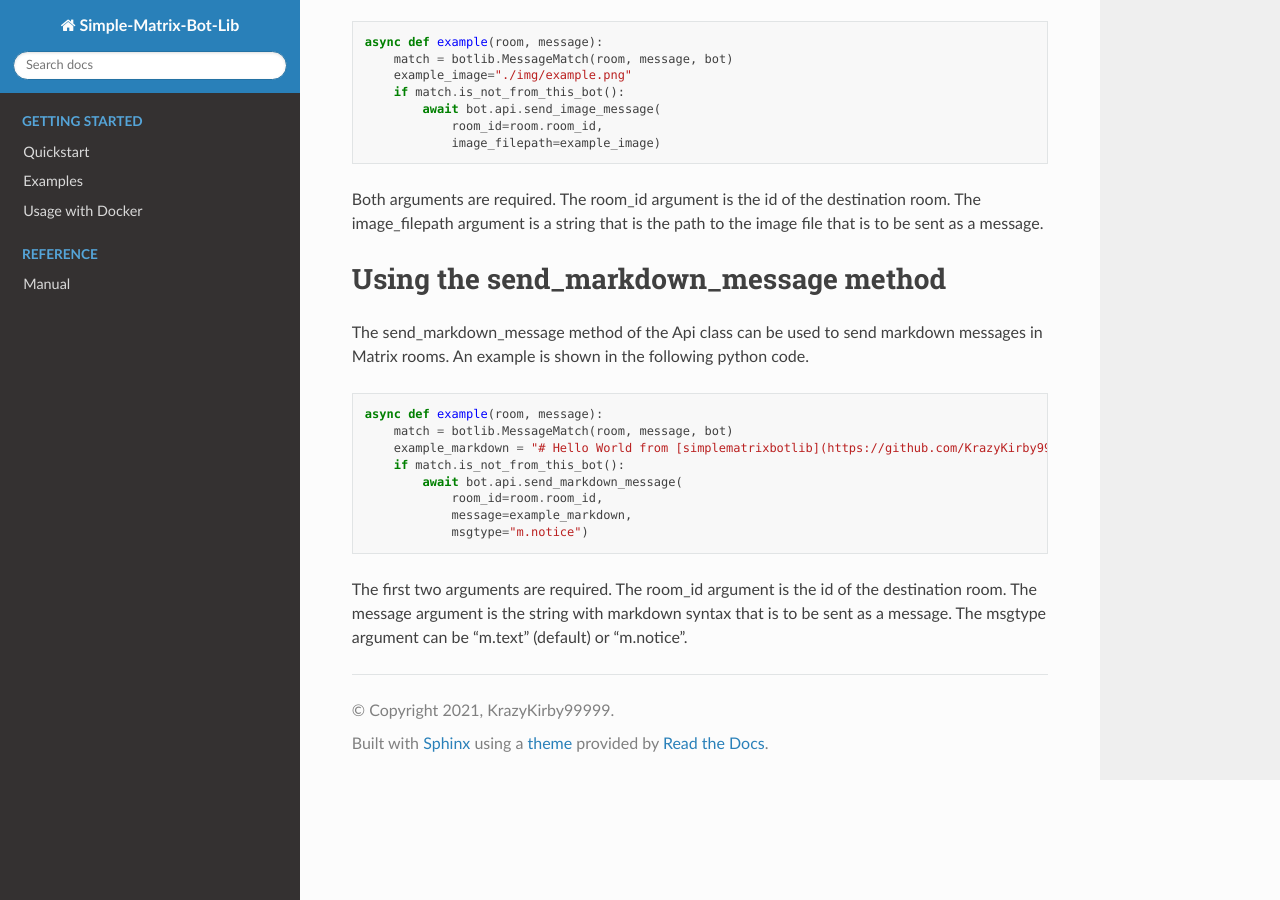
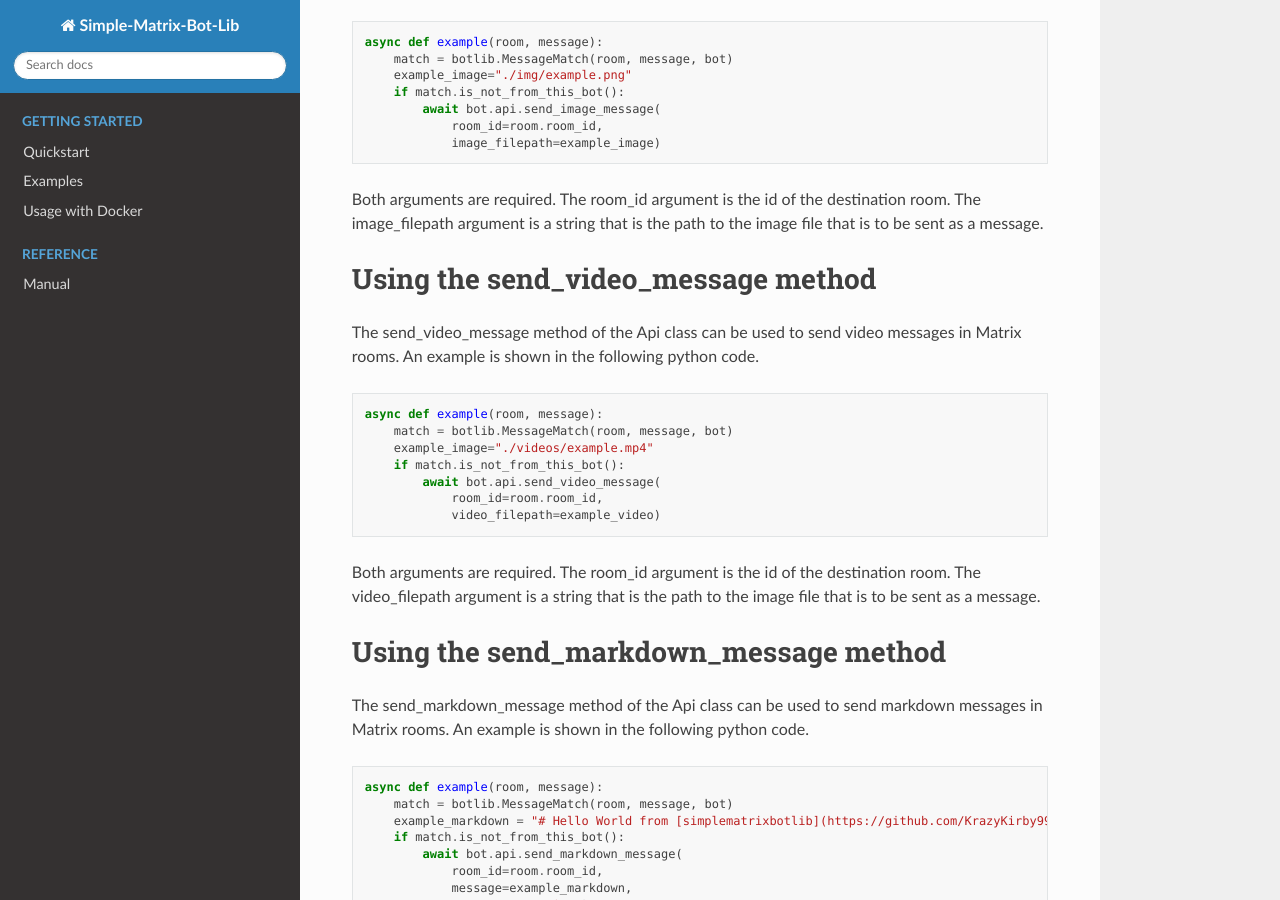
Before and after one commit to imbev/simplematrixbotlib, a Sphinx documentation site: the page built from doc/manual/api.md, in a window 1280 px wide and 900 px high, scrolled down 913 px. Built offline with Sphinx 7.4.7 and the Read the Docs theme 2.0.0, drawn with Linux system fonts in a browser that asks for light colours.

Commit message:
Add docs for send_video_message

````diff
--- a/doc/manual/api.md
+++ b/doc/manual/api.md
@@ -34,6 +34,20 @@ async def example(room, message):
 ```
 Both arguments are required. The room_id argument is the id of the destination room. The image_filepath argument is a string that is the path to the image file that is to be sent as a message.
 
+### Using the send_video_message method
+The send_video_message method of the Api class can be used to send video messages in Matrix rooms. An example is shown in the following python code.
+```python
+async def example(room, message):
+    match = botlib.MessageMatch(room, message, bot)
+    example_image="./videos/example.mp4"
+    if match.is_not_from_this_bot():
+        await bot.api.send_video_message(
+            room_id=room.room_id,
+            video_filepath=example_video)
+```
+Both arguments are required. The room_id argument is the id of the destination room. The video_filepath argument is a string that is the path to the image file that is to be sent as a message.
+
+
 ### Using the send_markdown_message method
 The send_markdown_message method of the Api class can be used to send markdown messages in Matrix rooms. An example is shown in the following python code.
 ```python
````
